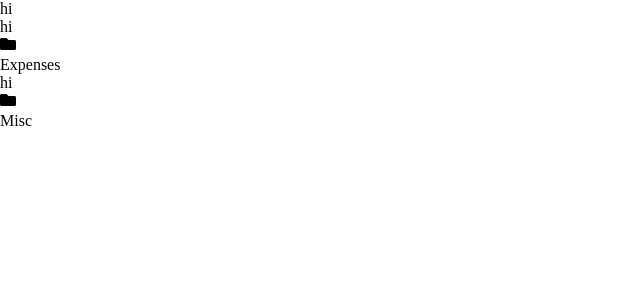
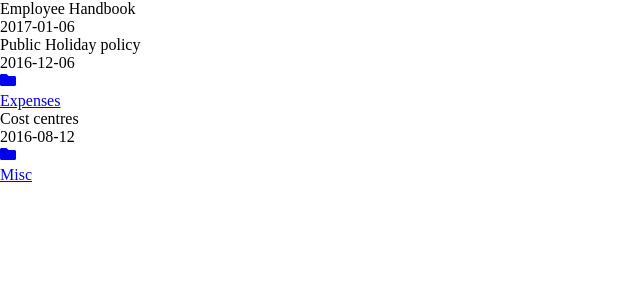
Before and after one commit to uimran19/brighthr-documents-app, a React (Vite) app: page / in a window 1280 px wide. Shown: the top 300 px of the page, without its empty margins (0-640 px from the left). Built offline with nearby package versions, Linux system fonts and the light colour scheme.

Commit message:
Worked on file and folder components with complete routing

```diff
--- a/src/components/File.tsx
+++ b/src/components/File.tsx
@@ -1,10 +1,15 @@
 import { type FileType } from "../data/data"
 
+type FileProps = {
+    file: FileType
+}
 
-
-export default function File() {
+export default function File({file}: FileProps) {
 
     return (
-        <p>hi</p>
+        <div>
+            <p>{file.name}</p>
+            <p>{file.added}</p>
+        </div>
     )
 }
--- a/src/components/Folder.tsx
+++ b/src/components/Folder.tsx
@@ -1,5 +1,6 @@
 import { FaFolder } from "react-icons/fa";
 import { type FolderType } from "../data/data";
+import { Link } from "react-router-dom";
 
 type FolderProps = {
     folder: FolderType
@@ -7,9 +8,10 @@ type FolderProps = {
 
 export default function Folder({folder}: FolderProps) {
     return (
-        <div>
+
+        <Link to={`/${folder.name}`}>
             <FaFolder />
             <p>{folder.name}</p>
-        </div>
+        </Link>
     )
 }
```
